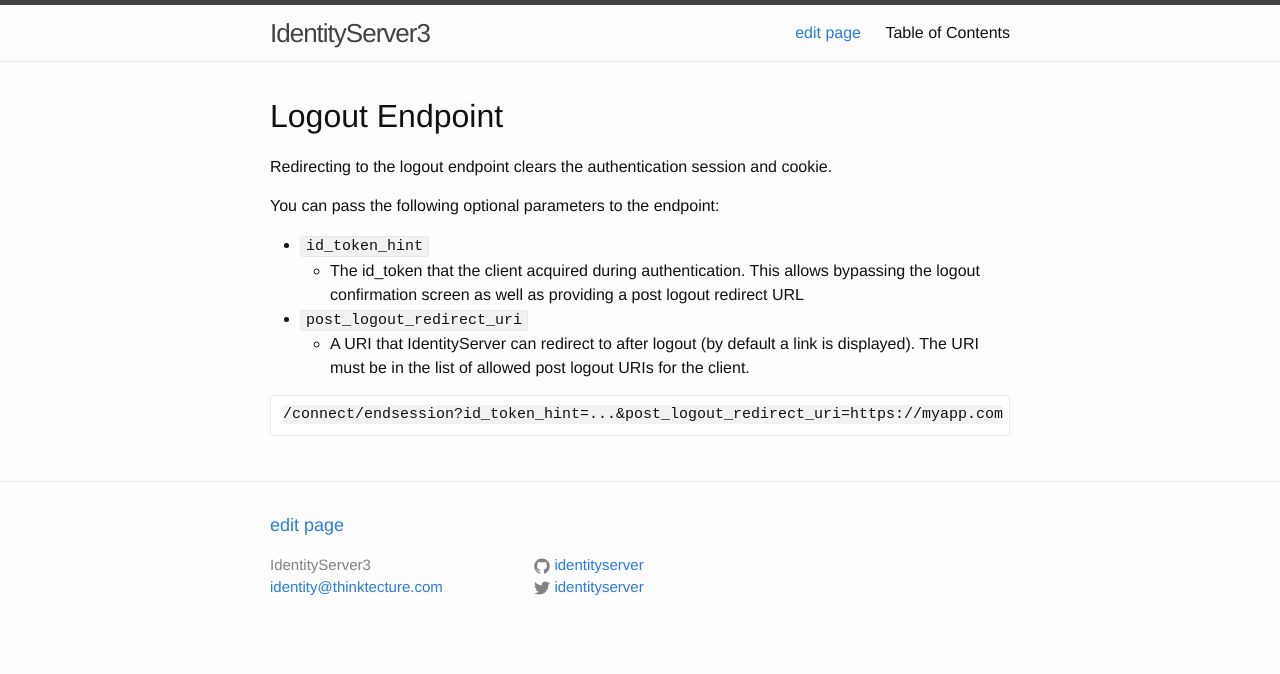
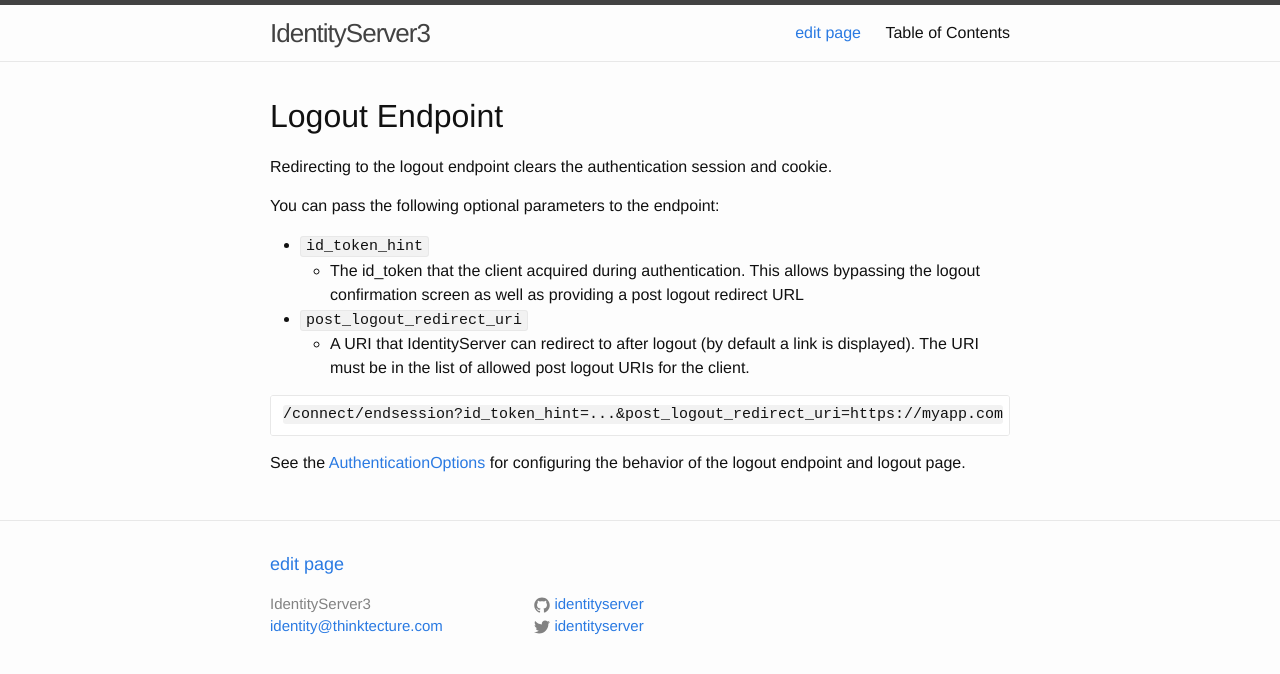
Before and after one commit to IdentityServer/Documentation, a Jekyll site: the page built from docs/endpoints/endSession.md, in a window 1280 px wide. Shown: the top 674 px of the page. Built offline with Jekyll 4.4.1, drawn with Linux system fonts in a browser that asks for light colours; Markdown is read by kramdown in place of the engine named in the settings.

Commit message:
Update endSession.md

````diff
--- a/docs/endpoints/endSession.md
+++ b/docs/endpoints/endSession.md
@@ -18,3 +18,5 @@
 ```
 /connect/endsession?id_token_hint=...&post_logout_redirect_uri=https://myapp.com
 ```
+
+See the [AuthenticationOptions](../configuration/authenticationOptions.html) for configuring the behavior of the logout endpoint and logout page.
````
